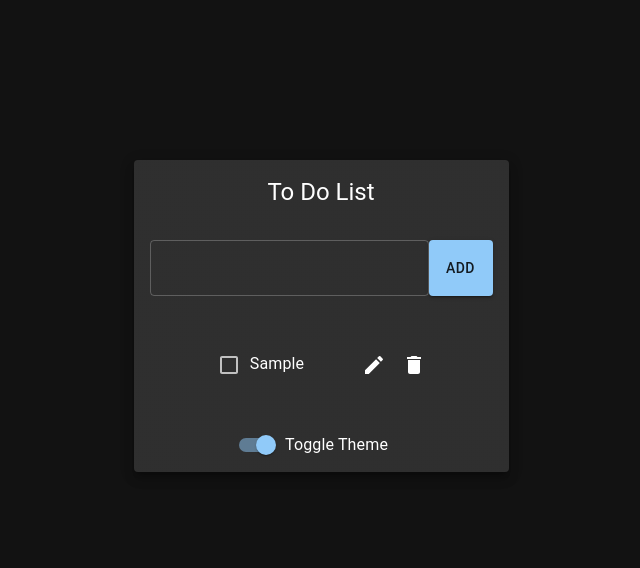
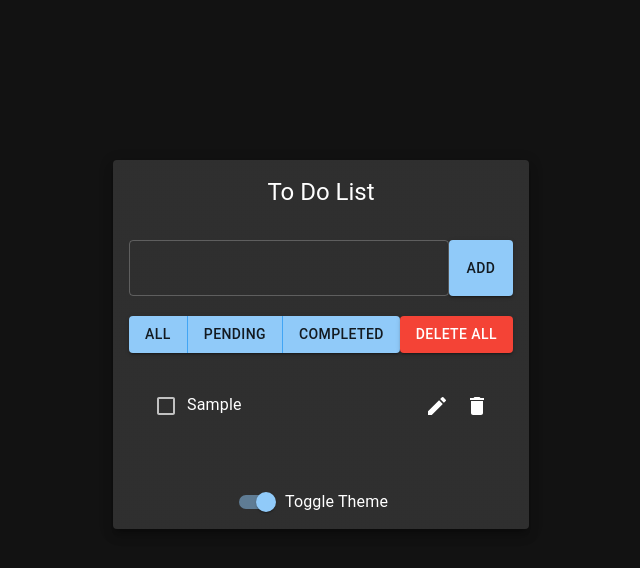
Before and after one commit to snguyen56/to-do-list, a React (Vite) app: page / in a window 1280 px wide. Both pictures are taken after typing "Sample" into the empty fields and a click on the button "ADD". Shown: the top 568 px of the page, without its empty margins (319-959 px from the left). Built offline with nearby package versions, Linux system fonts and the light colour scheme; no server answers.

Commit message:
add checkbox functionality and filter button group

```diff
--- a/src/App.css
+++ b/src/App.css
@@ -16,9 +16,9 @@ ul {
 .textbox {
   width: calc(100% - 64px);
 }
-.dialog {
-  width: "350px";
-  height: "75px";
-  padding: 10;
-  margin-bottom: 10;
+.button-container {
+  display: flex;
+  align-items: center;
+  justify-content: space-between;
+  margin-top: 20px;
 }
--- a/src/App.tsx
+++ b/src/App.tsx
@@ -6,12 +6,12 @@ import TextField from "@mui/material/TextField";
 import { Box } from "@mui/system";
 import { useEffect, useState, useContext } from "react";
 import { ColorModeContext } from "./hooks/ColorModeContext";
-import { useTheme } from "@mui/material/styles";
 import "./App.css";
 import Switch from "@mui/material/Switch/Switch";
 import FormControlLabel from "@mui/material/FormControlLabel";
 import CardActions from "@mui/material/CardActions/CardActions";
 import ToDoList from "./components/ToDoList";
+import ButtonGroup from "@mui/material/ButtonGroup";
 
 type todo = {
   id: number;
@@ -21,14 +21,24 @@ type todo = {
 };
 
 function App() {
-  const theme = useTheme();
   const colorMode = useContext(ColorModeContext);
   const [todo, setTodo] = useState<string>("");
   const [todoList, setTodoList] = useState<todo[]>([]);
+  const [filter, setFilter] = useState<string>("");
+
+  const handleFilter = async (filter: string) => {
+    setFilter(filter);
+  };
 
   const handleDelete = async (item: todo) => {
     setTodoList((todoList) =>
       todoList?.filter((todo: todo) => todo.id !== item.id)
+    );
+  };
+
+  const handleDeleteAll = async () => {
+    setTodoList((todoList) =>
+      todoList?.filter((todo: todo) => !todo.completed)
     );
   };
 
@@ -89,27 +99,42 @@ function App() {
               Add
             </Button>
           </form>
-        </CardContent>
+          <div className="button-container">
+            <ButtonGroup variant="contained">
+              <Button onClick={() => handleFilter("")}>All</Button>
+              <Button onClick={() => handleFilter("pending")}>Pending</Button>
+              <Button onClick={() => handleFilter("completed")}>
+                Completed
+              </Button>
+            </ButtonGroup>
+            <Button color="error" variant="contained" onClick={handleDeleteAll}>
+              Delete All
+            </Button>
+          </div>
           <Box sx={{ p: 2 }}>
             <ul>
-            {todoList?.map((data: any) => (
+              {todoList
+                ?.filter((todo: todo) => {
+                  if (filter === "pending") {
+                    return !todo.completed;
+                  } else if (filter === "completed") {
+                    return todo.completed;
+                  } else {
+                    return true;
+                  }
+                })
+                .map((data: any) => (
                   <li key={data.id}>
                     <ToDoList
                       data={data}
                       handleEdit={handleEdit}
                       handleDelete={handleDelete}
                     />
-                {/* <Typography>
-                  {data.todo}
-                  <EditDialog data={data} handleEdit={handleEdit} />
-                  <IconButton disableRipple onClick={() => handleDelete(data)}>
-                    <DeleteIcon />
-                  </IconButton>
-                </Typography> */}
                   </li>
                 ))}
             </ul>
           </Box>
+        </CardContent>
         <CardActions>
           <FormControlLabel
             className="card-footer"
--- /dev/null
+++ b/src/assets/Dialog.css
@@ -0,0 +1,6 @@
+.container {
+  width: "350px";
+  height: "75px";
+  padding: 10;
+  margin-bottom: 10;
+}
--- a/src/components/EditDialog.tsx
+++ b/src/components/EditDialog.tsx
@@ -5,6 +5,7 @@ import IconButton from "@mui/material/IconButton";
 import ModeEditIcon from "@mui/icons-material/ModeEdit";
 import Button from "@mui/material/Button";
 import TextField from "@mui/material/TextField";
+import "../assets/Dialog.css";
 
 type Props = {};
 
--- a/src/components/ToDoList.tsx
+++ b/src/components/ToDoList.tsx
@@ -4,15 +4,23 @@ import DeleteIcon from "@mui/icons-material/Delete";
 import EditDialog from "./EditDialog";
 import Checkbox from "@mui/material/Checkbox";
 import "../assets/ToDoList.css";
+import { useState } from "react";
 
 type Props = {};
 
 function ToDoList({ data, handleEdit, handleDelete }: any) {
+  const [check, setCheck] = useState<boolean>(data.completed);
+  const handleChange = () => {
+    data.completed = !data.completed;
+    setCheck((check) => !check);
+    console.log(data);
+  };
+
   return (
     <div className="container">
       <div style={{ marginRight: 50 }}>
         <Typography>
-          <Checkbox checked={data.completed} />
+          <Checkbox checked={check} onChange={handleChange} />
           {data.todo}
         </Typography>
       </div>
```
Lines whose indentation alone changed are shown as unchanged.
